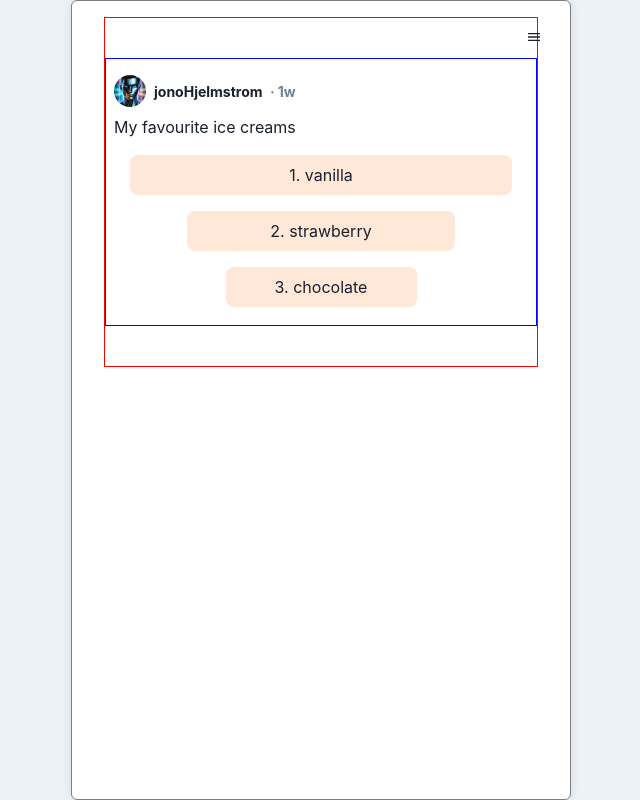
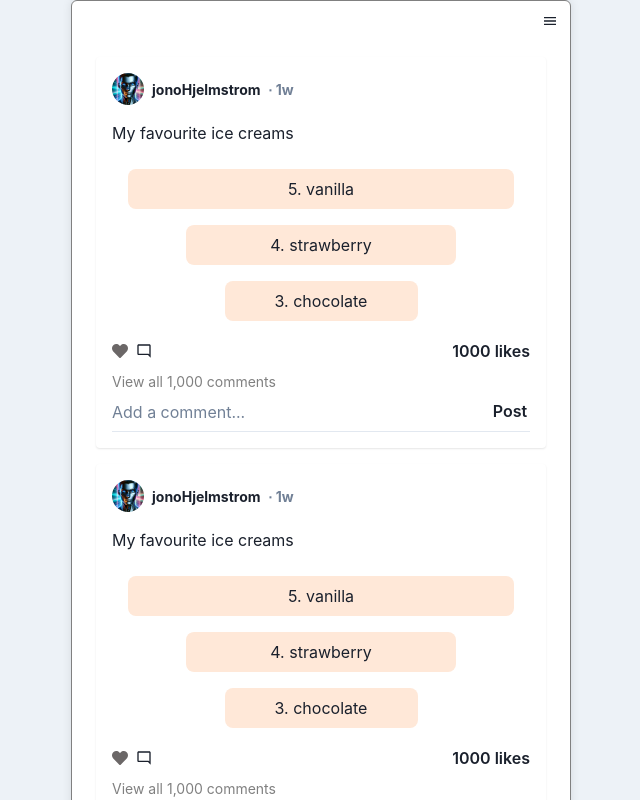
Before and after one commit to Jonjo7Dia/ListIt, a React (Vite) app: page / in a window 1280 px wide. Shown: the top 800 px of the page, without its empty margins (319-959 px from the left). Built offline with nearby package versions, Linux system fonts and the light colour scheme.

Commit message:
Create feedposts

```diff
--- a/package.json
+++ b/package.json
@@ -17,7 +17,8 @@
     "react": "^18.2.0",
     "react-dom": "^18.2.0",
     "react-icons": "^5.0.1",
-    "react-router-dom": "^6.21.3"
+    "react-router-dom": "^6.21.3",
+    "sass": "^1.70.0"
   },
   "devDependencies": {
     "@types/react": "^18.2.43",
--- a/src/Layouts/PageLayout.tsx
+++ b/src/Layouts/PageLayout.tsx
@@ -27,11 +27,16 @@ const PageLayout: React.FC<PageLayoutProps> = ({ children }) => {
         bg="white"
         boxShadow={{ md: "0px 0px 10px rgba(0, 0, 0, 0.1)" }}
         borderRadius="md"
-        p={4}
-        position="relative" // Added for positioning the MenuButton
+        position="relative"
       >
         {pathname !== "/auth" && (
-          <Flex position="absolute" top="0" right="0" p="4">
+          <Flex
+            position="sticky"
+            top="0"
+            right="0"
+            display={"flex"}
+            justifyContent={"flex-end"}
+          >
             <MenuButton />
           </Flex>
         )}
--- /dev/null
+++ b/src/components/FeedPosts/FeedPost.module.scss
@@ -0,0 +1,6 @@
+.feedPost {
+  border-radius: 4px;
+  box-shadow: rgba(0, 0, 0, 0.1) 0px 1px 2px 0px;
+  padding: 16px;
+  margin-bottom: 16px;
+}
--- a/src/components/FeedPosts/FeedPost.tsx
+++ b/src/components/FeedPosts/FeedPost.tsx
@@ -1,14 +1,14 @@
 import PostBody from "./PostBody";
 import PostFooter from "./PostFooter";
 import PostHeader from "./PostHeader";
-
+import styles from "./FeedPost.module.scss";
 const FeedPost = () => {
   return (
-    <>
+    <div className={styles["feedPost"]}>
       <PostHeader />
       <PostBody />
       <PostFooter />
-    </>
+    </div>
   );
 };
 
--- a/src/components/FeedPosts/FeedPosts.tsx
+++ b/src/components/FeedPosts/FeedPosts.tsx
@@ -3,12 +3,12 @@ import FeedPost from "./FeedPost";
 
 const FeedPosts = () => {
   return (
-    <Container width={"100%"} py={4} px={2} border={"blue solid 1px"}>
-      <FeedPost />
-      {/* <FeedPost />
+    <Container width={"100%"} py={4} px={2}>
       <FeedPost />
       <FeedPost />
-      <FeedPost /> */}
+      <FeedPost />
+      <FeedPost />
+      <FeedPost />
     </Container>
   );
 };
--- a/src/components/FeedPosts/PostBody.tsx
+++ b/src/components/FeedPosts/PostBody.tsx
@@ -1,6 +1,6 @@
 import { useState } from "react";
 import { Box, Flex, Text } from "@chakra-ui/react";
-import styles from "./PostBody.module.css"; // Import the CSS module
+import styles from "./PostBody.module.scss"; // Import the CSS module
 
 const PostBody = () => {
   const listItem = [
@@ -32,7 +32,7 @@ const PostBody = () => {
 
   return (
     <Flex direction={"column"}>
-      <Text>My favourite ice creams</Text>
+      <Text mb={2}>My favourite ice creams</Text>
       <Flex
         direction="column"
         align="center"
@@ -54,8 +54,8 @@ const PostBody = () => {
               py={2}
               borderRadius={8}
             >
-              <Text width="100%" textAlign="center">
-                {index + 1}. {item}
+              <Text width="100%" textAlign="center" userSelect={"none"}>
+                {listItem.length - index}. {item}
               </Text>
             </Box>
           );
--- /dev/null
+++ b/src/components/FeedPosts/PostFooter.module.scss
@@ -0,0 +1,8 @@
+.postFooter {
+  &__like {
+    color: rgb(107, 103, 103);
+    &--active {
+      color: red;
+    }
+  }
+}
--- a/src/components/FeedPosts/PostFooter.tsx
+++ b/src/components/FeedPosts/PostFooter.tsx
@@ -1,5 +1,79 @@
+import { useState } from "react";
+import {
+  Flex,
+  Box,
+  Text,
+  InputGroup,
+  Input,
+  InputRightElement,
+  Button,
+} from "@chakra-ui/react";
+import { FaHeart } from "react-icons/fa";
+import { MdOutlineModeComment } from "react-icons/md";
+import classes from "./PostFooter.module.scss";
+
 const PostFooter = () => {
-  return <div></div>;
+  const [liked, setLiked] = useState(false);
+  const [likes, setLikes] = useState(1000);
+  const likedHandler = () => {
+    if (liked) {
+      setLiked(false);
+      setLikes(likes - 1);
+    } else {
+      setLiked(true);
+      setLikes(likes + 1);
+    }
+  };
+
+  return (
+    <>
+      <Flex
+        alignItems={"center"}
+        gap={4}
+        w={"full"}
+        pt={0}
+        mb={2}
+        mt={4}
+        justifyContent={"space-between"}
+      >
+        <Box
+          onClick={likedHandler}
+          display={"flex"}
+          flexDirection={"row"}
+          gap={"2"}
+        >
+          <FaHeart
+            className={`${classes["postFooter__like"]}${
+              liked ? ` ${classes["postFooter__like--active"]}` : ""
+            }`}
+          />
+
+          <MdOutlineModeComment />
+        </Box>
+        <Text fontWeight={600} userSelect={"none"}>
+          {likes} likes
+        </Text>
+      </Flex>
+      <Flex fontSize={14} color={"grey"}>
+        <Text>View all 1,000 comments</Text>
+      </Flex>
+      <Flex
+        alignItems={"center"}
+        gap={2}
+        justifyContent={"space-between"}
+        w={"full"}
+      >
+        <InputGroup>
+          <Input variant={"flushed"} placeholder={"Add a comment..."} />
+          <InputRightElement>
+            <Button font-size={14} bg={"transparent"}>
+              Post
+            </Button>
+          </InputRightElement>
+        </InputGroup>
+      </Flex>
+    </>
+  );
 };
 
 export default PostFooter;
--- a/src/components/FeedPosts/PostHeader.tsx
+++ b/src/components/FeedPosts/PostHeader.tsx
@@ -6,7 +6,7 @@ const PostHeader = () => {
       justifyContent={"space-between"}
       alignItems={"center"}
       w={"full"}
-      marginBottom={2}
+      marginBottom={4}
     >
       <Flex alignItems={"center"} gap={2}>
         <Avatar src={profilepic} size={"sm"} />
--- a/src/pages/HomePage/HomePage.tsx
+++ b/src/pages/HomePage/HomePage.tsx
@@ -4,8 +4,8 @@ import FeedPosts from "../../components/FeedPosts/FeedPosts";
 const HomePage = () => {
   return (
     <Container>
-      <Flex flex={2} py={10} border={"1px solid red"}>
-        <Box width={"100%"}>
+      <Flex flex={2} padding={"none"}>
+        <Box width={"100%"} padding={"none"}>
           <FeedPosts />
         </Box>
       </Flex>
```
Also changed, not shown: src/components/FeedPosts/PostBody.module.scss (renamed from src/components/FeedPosts/PostBody.module.css), 1 other file (tests, documents, lock files or other folders).
